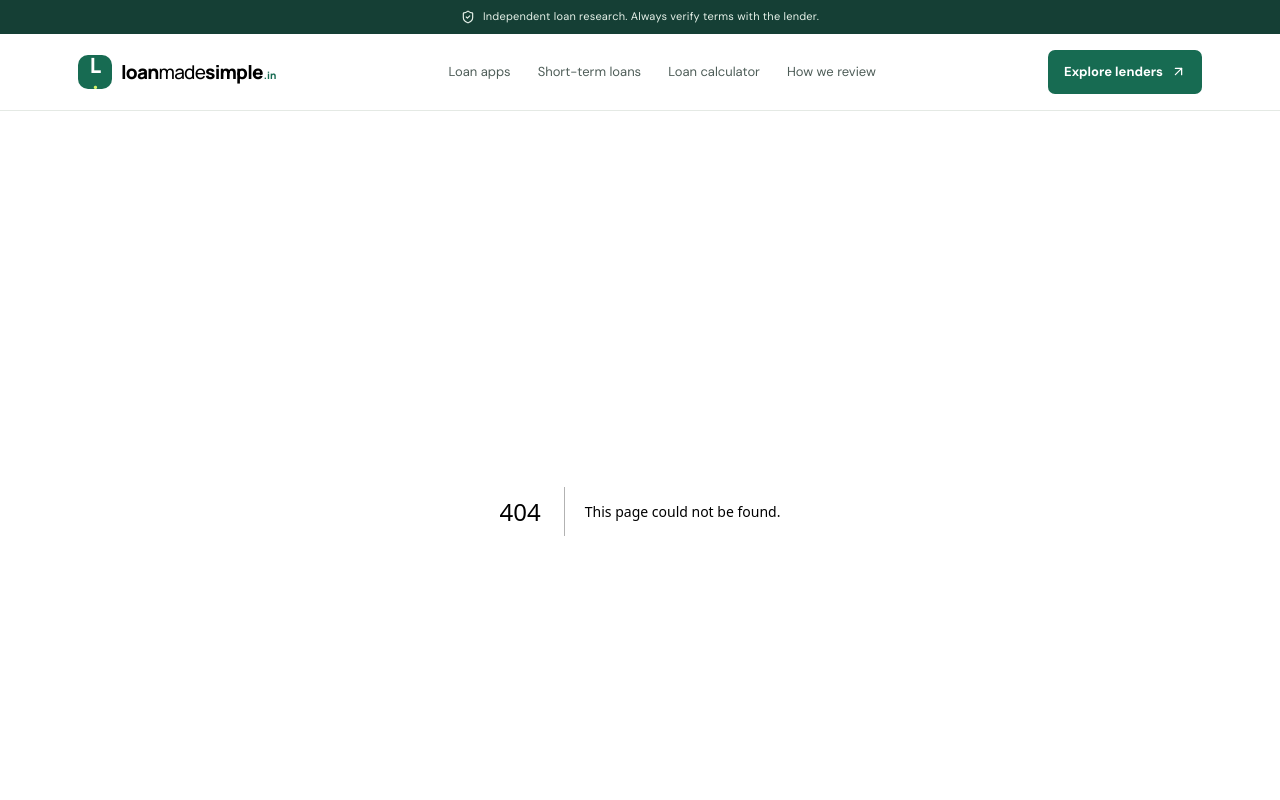
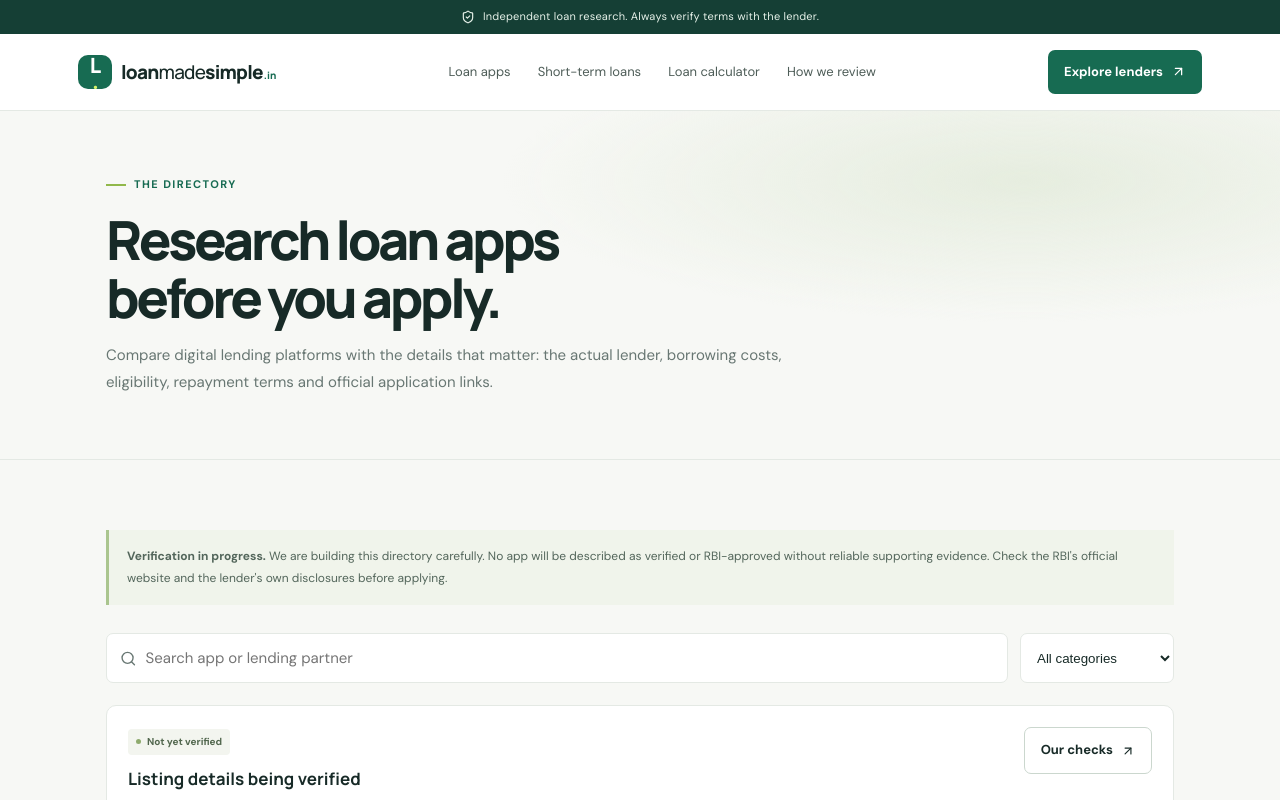
Before and after one commit to Cshetann93/loanmadesimple, a Next.js app: page /loan-apps in a window 1280 px wide. Before the commit this address had no page. Shown: the top 800 px of the page. Built offline with nearby package versions, Linux system fonts and the light colour scheme.

Commit message:
Add app/loan-apps/page.tsx

```diff
--- /dev/null
+++ b/app/loan-apps/page.tsx
@@ -0,0 +1,17 @@
+"use client";
+import { useMemo, useState } from "react";
+import Link from "next/link";
+import { ArrowUpRight, Search, ShieldCheck } from "lucide-react";
+const listings = [
+  { name: "Listing details being verified", type: "Personal loan app", lender: "Lender partner to be verified", amount: "Not published", tenure: "Not published", status: "Not yet verified", description: "This directory will publish a profile only after the actual lending entity, official app link and key loan terms have been checked." }
+];
+export default function LoanApps() {
+ const [query,setQuery]=useState(""); const [type,setType]=useState("All categories");
+ const shown=useMemo(()=>listings.filter(x=>(x.name+" "+x.type+" "+x.lender).toLowerCase().includes(query.toLowerCase())&&(type==="All categories"||x.type===type)),[query,type]);
+ return <><section className="page-hero"><div className="container"><div className="eyebrow">The directory</div><h1>Research loan apps<br/>before you apply.</h1><p>Compare digital lending platforms with the details that matter: the actual lender, borrowing costs, eligibility, repayment terms and official application links.</p></div></section>
+ <section className="section"><div className="container"><div className="disclosure"><strong>Verification in progress.</strong> We are building this directory carefully. No app will be described as verified or RBI-approved without reliable supporting evidence. Check the RBI's official website and the lender's own disclosures before applying.</div>
+ <div style={{marginTop:28}} className="directory-toolbar"><label className="search-field"><Search size={17}/><input value={query} onChange={e=>setQuery(e.target.value)} placeholder="Search app or lending partner" aria-label="Search loan apps"/></label><select className="filter-select" value={type} onChange={e=>setType(e.target.value)} aria-label="Filter category"><option>All categories</option><option>Personal loan app</option></select></div>
+ {shown.length?shown.map(x=><article className="directory-card" key={x.name}><div><span className="status-pill">{x.status}</span><h3>{x.name}</h3><p>{x.description}</p><div className="directory-meta"><span>Category: <strong>{x.type}</strong></span><span>Lender: <strong>{x.lender}</strong></span><span>Loan amount: <strong>{x.amount}</strong></span><span>Tenure: <strong>{x.tenure}</strong></span></div></div><div><Link className="button-secondary" href="/how-we-review">Our checks <ArrowUpRight size={14}/></Link></div></article>):<div className="empty-state">No matches. Try another search.</div>}
+ <p className="small-note">Directory entries are being researched. This page does not currently recommend a specific loan app. We will add lender profiles as their details are verified.</p>
+ </div></section></>;
+}
```
